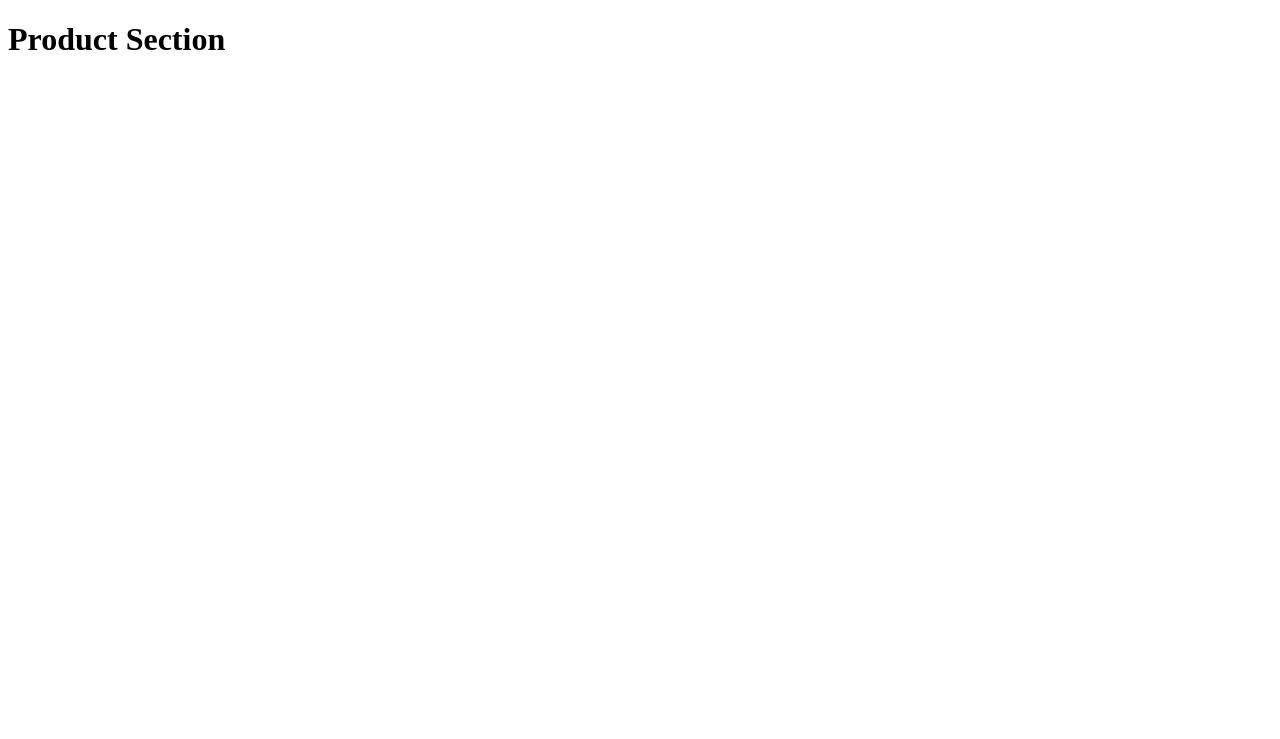
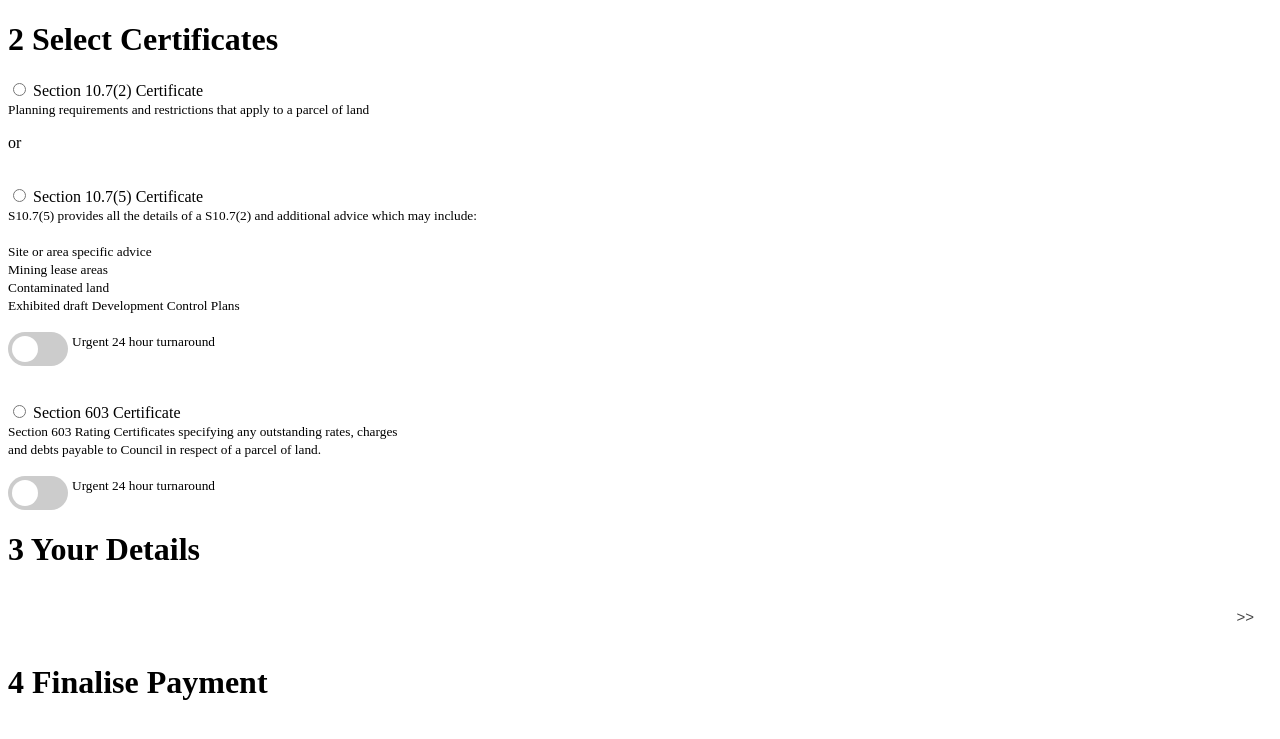
Before and after one commit to wattlehq/mimosa, a Django app: page /product-selection/ in a window 1280 px wide. Before the commit the part shown is almost empty. Shown: the top 739 px of the page. Run offline with Django 5.2, Linux system fonts and the light colour scheme; parts of the project's set-up code (start-up, migrations or seed data) failed here and were passed over.

Commit message:
feat: add certificate selection

```diff
--- a/src/core/templates/pages/product_selection.html
+++ b/src/core/templates/pages/product_selection.html
@@ -2,8 +2,135 @@
 <html>
 <head>
     <title>Product Section</title>
+    <style>
+        .switch {
+            position: relative;
+            display: inline-block;
+            width: 60px;
+            height: 34px;
+        }
+
+        .switch input {
+            opacity: 0;
+            width: 0;
+            height: 0;
+        }
+
+        .slider {
+            position: absolute;
+            cursor: pointer;
+            top: 0;
+            left: 0;
+            right: 0;
+            bottom: 0;
+            background-color: #ccc;
+            transition: .4s;
+            border-radius: 34px;
+        }
+
+        .slider:before {
+            position: absolute;
+            content: "";
+            height: 26px;
+            width: 26px;
+            left: 4px;
+            bottom: 4px;
+            background-color: white;
+            transition: .4s;
+            border-radius: 50%;
+        }
+
+        input:checked + .slider {
+            background-color: #2ef459;
+        }
+
+        input:checked + .slider:before {
+            transform: translateX(26px);
+        }
+
+        .accordion {
+            background-color: #ffffff;
+            color: #444;
+            cursor: pointer;
+            padding: 18px;
+            width: 100%;
+            border: none;
+            text-align: right;
+            outline: none;
+            font-size: 15px;
+            transition: 0.4s;
+        }
+
+        .panel {
+            padding: 0 18px;
+            display: none;
+            background-color: white;
+            overflow: hidden;
+        }
+    </style>
 </head>
 <body>
-    <h1>Product Section</h1>
+    <h1>2 Select Certificates</h1>
+    <input type="radio" name="certificate" value="1"> Section 10.7(2) Certificate
+    <br> <small> Planning requirements and restrictions that apply to a parcel of land</small>
+    <br>
+    <p style="text-align: left;">or</p>
+    <br>
+    <input type="radio" name="certificate" value="2"> Section 10.7(5) Certificate
+    <br> <small> S10.7(5) provides all the details of a S10.7(2) and additional advice which may include:
+        <br>
+        <br>
+        Site or area specific advice
+        <br>
+        Mining lease areas
+        <br>
+        Contaminated land
+        <br>
+        Exhibited draft Development Control Plans
+    </small>
+    <br>
+    <br>
+    <label class="switch">
+        <input type="checkbox">
+        <span class="slider round"></span>
+    </label> <small>Urgent 24 hour turnaround</small>
+    <br>
+    <br>
+    <br>
+    <input type="radio" name="certificate" value="1"> Section 603 Certificate
+    <br> <small>Section 603 Rating Certificates specifying any outstanding rates, charges<br>
+    and debts payable to Council in respect of a parcel of land.</small>
+    <br>
+    <br>
+    <label class="switch">
+        <input type="checkbox">
+        <span class="slider round"></span>
+    </label> <small>Urgent 24 hour turnaround</small>
+    <h1>3 Your Details</h1>
+    <button class="accordion">>></button>
+    <div class="panel">
+        <small>
+            example corp pty ltd
+            <br>
+            John Smith
+        </small>
+    </div>
+    <script>
+        document.addEventListener("DOMContentLoaded", function() {
+            var acc = document.getElementsByClassName("accordion");
+            for (var i = 0; i < acc.length; i++) {
+                acc[i].addEventListener("click", function() {
+                    this.classList.toggle("active");
+                    var panel = this.nextElementSibling;
+                    if (panel.style.display === "block") {
+                        panel.style.display = "none";
+                    } else {
+                        panel.style.display = "block";
+                    }
+                });
+            }
+        });
+    </script>
+    <h1>4 Finalise Payment</h1>
 </body>
 </html>
```
